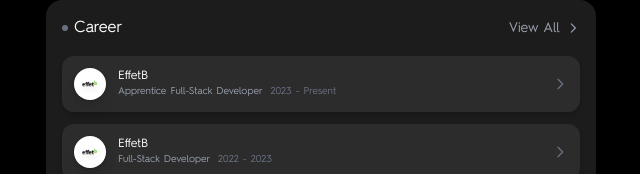
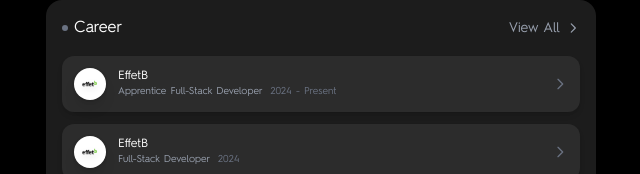
Before and after one commit to AdrRnv/Portfolio, a Next.js app: page / in a window 1280 px wide. Shown: the part 472-646 px from the top of the page, without its empty margins (319-959 px from the left). Built offline with nearby package versions, Linux system fonts and the light colour scheme.

Commit message:
feat(POT-0): logo effetb

```diff
--- a/src/app/page.tsx
+++ b/src/app/page.tsx
@@ -253,7 +253,7 @@ export default function Home() {
                 description: "Apprentice Full-Stack Developer",
                 logo: "/assets/images/LogoEffetB.png",
                 color: "bg-white",
-                period: "2023 - Present",
+                period: "2024 - Present",
               },
               {
                 id: "fullstack",
@@ -261,7 +261,7 @@ export default function Home() {
                 description: "Full-Stack Developer",
                 logo: "/assets/images/LogoEffetB.png",
                 color: "bg-white",
-                period: "2022 - 2023",
+                period: "2024",
               },
               {
                 id: "intern",
@@ -269,7 +269,7 @@ export default function Home() {
                 description: "Intern Full-Stack Developer",
                 logo: "/assets/images/LogoEffetB.png",
                 color: "bg-white",
-                period: "2022",
+                period: "2024",
               },
             ].map((project, index) => (
               <Link
```
